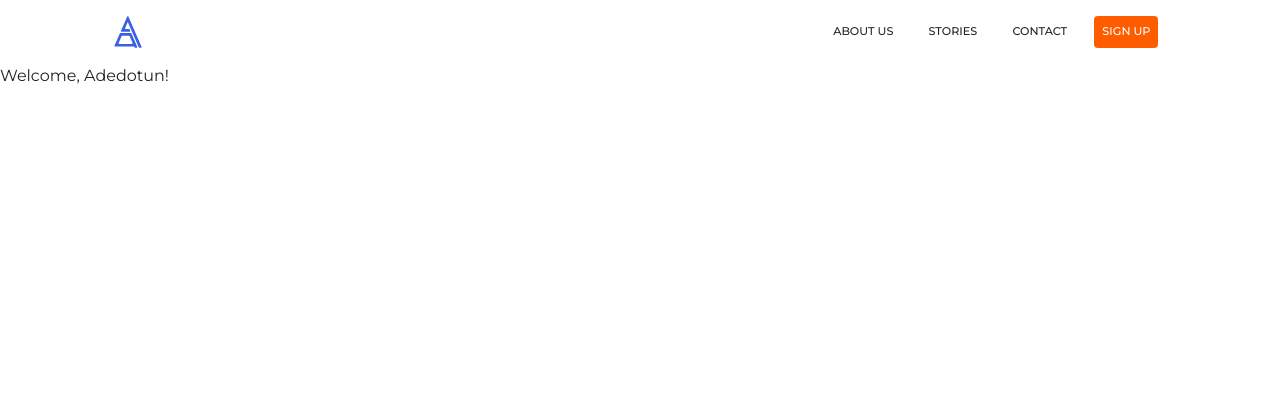
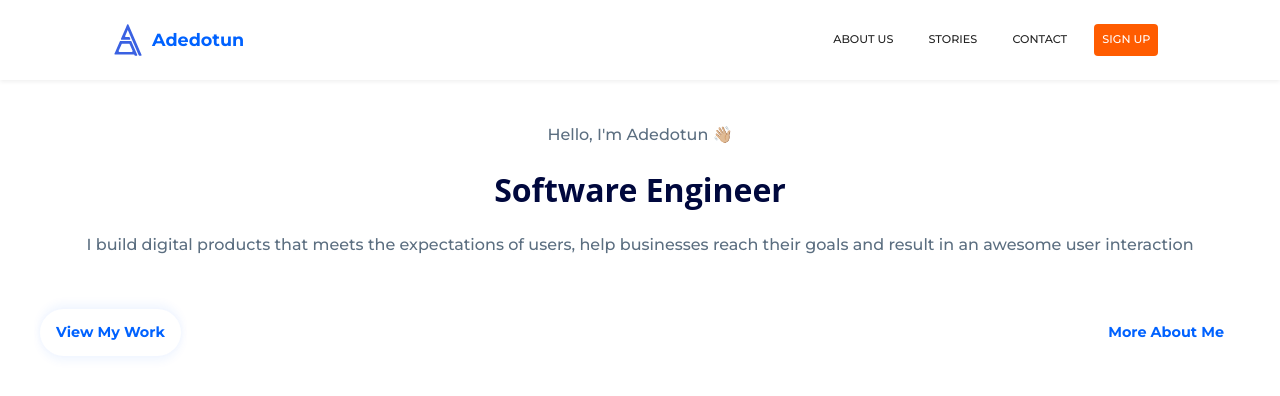
Before and after one commit to adedotunalausa/adedotunalausa.com_nextjs, a Next.js app: page / in a window 1280 px wide. Shown: the top 396 px of the page. Built offline with nearby package versions, Linux system fonts and the light colour scheme.

Commit message:
Add first section

```diff
--- a/package.json
+++ b/package.json
@@ -11,6 +11,7 @@
     "@material-ui/core": "^4.11.3",
     "@material-ui/icons": "^4.11.2",
     "next": "10.0.7",
+    "prop-types": "^15.7.2",
     "react": "17.0.1",
     "react-dom": "17.0.1",
     "styled-components": "^5.2.1"
--- /dev/null
+++ b/src/components/Button.jsx
@@ -0,0 +1,54 @@
+import React from 'react';
+import { Button, Typography } from '@material-ui/core';
+import { makeStyles, useTheme } from '@material-ui/core/styles';
+
+const useStyles = makeStyles((theme) => ({
+  button1: {
+    background: "#FFFFFF",
+    padding: "0.8rem 1rem",
+    borderRadius: "2rem",
+    boxShadow: "0 5px 10px 0 rgba(0, 98, 255, 0.06), 0 -5px 10px 0 rgba(0, 98, 255, 0.06)",
+  },
+  button2: {
+    padding: "0.8rem 1rem",
+    borderRadius: "2rem",
+  },
+}))
+
+export const FilledButton = ({ text }) => {
+  const classes = useStyles()
+
+  return (
+    <>
+      <Button className={classes.button1}>
+        <Typography className={classes.smallText} style={{
+          color: "#0062FF",
+          fontWeight: 700,
+          fontSize: "0.9rem",
+          textTransform: "capitalize"
+        }}>
+          {text}
+        </Typography>
+      </Button>
+    </>
+  )
+}
+
+export const UnfilledButton = ({ text }) => {
+  const classes = useStyles();
+
+  return (
+    <>
+      <Button className={classes.button2}>
+        <Typography className={classes.smallText} style={{
+          color: "#0062FF",
+          fontWeight: 700,
+          fontSize: "0.9rem",
+          textTransform: "capitalize"
+        }}>
+          {text}
+        </Typography>
+      </Button>
+    </>
+  )
+}
--- a/src/components/Hamburger.jsx
+++ b/src/components/Hamburger.jsx
@@ -6,7 +6,7 @@ const StyledBurger = styled.div`
     width: 2rem;
     height: 2rem;
     position: fixed;
-    top: 12px;
+    top: 19px;
     right: 25px;
     display: none;
 
@@ -19,7 +19,7 @@ const StyledBurger = styled.div`
     div {
         width: 2rem;
         height: 0.15rem;
-        background-color: ${({ open }) => open ? "#5B6E80" : "#3A61E2"};
+        background-color: ${({ open }) => open ? "#5B6E80" : "#0062FF"};
         border-radius: 10px;
         transform-origin: 1.5px;
         transition: all 0.3s linear;
--- a/src/components/Navbar.jsx
+++ b/src/components/Navbar.jsx
@@ -34,7 +34,8 @@ const useStyles = makeStyles((theme) => ({
     width: "100vw",
     maxWidth: "1440px",
     margin: "0 auto",
-    paddingLeft: "0.5rem",
+    padding: "0.5rem",
+    boxShadow: "0 2px 4px 0 rgba(0, 0, 0, 0.06), 0 -1px 0 0 rgba(0, 0, 0, 0.08)",
     [theme.breakpoints.up('md')]: {
       paddingRight: "3.5rem",
       paddingLeft: "3.5rem"
@@ -139,9 +140,22 @@ const header = () => {
   return (
     <React.Fragment>
       <div className={classes.root}>
-        <AppBar position="static" className={classes.appBar}>
+        <AppBar position="fixed" className={classes.appBar}>
           <Toolbar className={classes.toolbar}>
-            <img onClick={() => handleMenuClick('/')} className={classes.title} src="adedotun_logo.svg" alt="adedotun_logo" />
+            <Box style={{ display: "flex", alignItems: "center" }}>
+              <img
+                onClick={() => handleMenuClick('/')}
+                className={classes.title}
+                src="adedotun_logo.svg"
+                alt="adedotun_logo"
+              />
+              <Typography style={{
+                color: "#0062FF",
+                fontWeight: 700,
+                fontSize: "1.1rem",
+                marginLeft: "0.5rem"
+              }}>Adedotun</Typography>
+            </Box>
             <div>
               {isMobile ? (
                 <Box>
--- /dev/null
+++ b/src/components/home/Section1.jsx
@@ -0,0 +1,57 @@
+import React from 'react';
+import { Box, Button, Typography } from '@material-ui/core';
+import { makeStyles, useTheme } from '@material-ui/core/styles';
+import { FilledButton, UnfilledButton } from '../Button';
+
+const useStyles = makeStyles((theme) => ({
+  textWrapper: {
+    textAlign: "center"
+  },
+  smallText: {
+    color: "#5B6E80",
+    fontWeight: 500,
+    lineHeight: "1.9rem",
+  },
+  bigText: {
+    fontSize: "2rem",
+    fontWeight: 700,
+    fontFamily: "Open Sans",
+    color: "#00083D",
+    margin: "1rem 0"
+  },
+  buttonWrapper: {
+    display: "flex",
+    justifyContent: "space-between",
+    alignItems: "center",
+    padding: "0 2.5rem",
+    margin: "3rem 0"
+  },
+}))
+
+const Section1 = () => {
+  const classes = useStyles();
+
+  return (
+    <>
+      <Box className={classes.textWrapper} >
+        <Typography className={classes.smallText}>
+          Hello, I'm Adedotun <span role="img" aria-label="wave">👋🏼</span>
+        </Typography>
+        <Typography className={classes.bigText}>
+          Software Engineer
+        </Typography>
+        <Typography className={classes.smallText} style={{ padding: "0 1rem" }}>
+          I build digital products that meets the expectations of
+          users, help businesses reach their goals and result
+          in an awesome user interaction
+        </Typography>
+        <Box className={classes.buttonWrapper}>
+          <FilledButton text="View my work" />
+          <UnfilledButton text="More about me" />
+        </Box>
+      </Box>
+    </>
+  )
+}
+
+export default Section1;
--- a/src/pages/index.js
+++ b/src/pages/index.js
@@ -1,14 +1,24 @@
 import React from 'react';
 import { Box, Typography } from '@material-ui/core';
 import Navbar from '../components/Navbar'
+import Section1 from '../components/home/Section1';
+import { makeStyles, useTheme } from '@material-ui/core/styles';
+
+// CSS Styles
+
+const useStyles = makeStyles(() => ({
+  root: {
+    paddingTop: "7.5rem"
+  }
+}))
 
 const Home = () => {
+  const classes = useStyles();
+
   return (
-    <Box>
+    <Box className={classes.root} >
       <Navbar />
-      <Typography>
-        Welcome, Adedotun!
-    </Typography>
+      <Section1 />
     </Box>
 
   )
```
